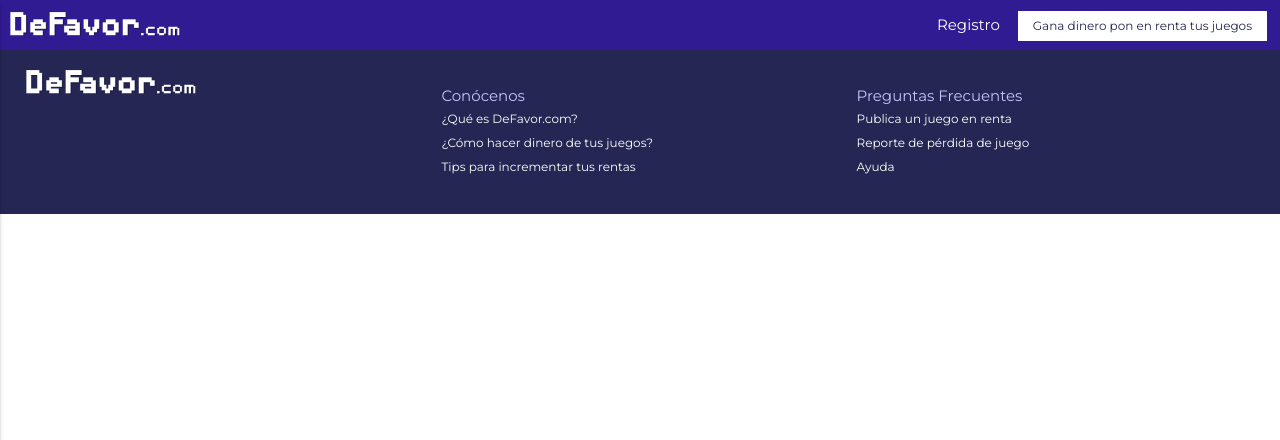
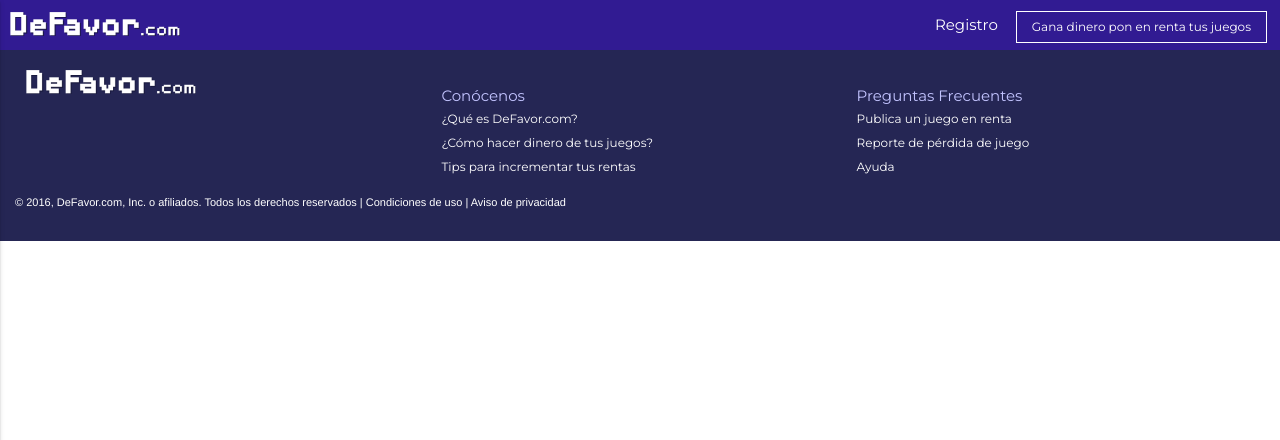
Before and after one commit to sofiarivas/de-favor, a Django app: template templates/base.html in a window 1280 px wide. Shown: the top 440 px of the page. Run offline with Django 3.2, Linux system fonts and the light colour scheme; the template is opened without the code that fills it, so the values that code supplies are empty; some libraries are stand-ins or nearby versions.

Commit message:
Iconos de detalle

```diff
--- a/static/estilos.css
+++ b/static/estilos.css
@@ -27,7 +27,14 @@ h1{
 	width: 170px;
 	height: 24px;
 }
+
 #callto-home{
+	font-size: 12px;
+	border: 1px solid white;
+	margin: 1px 3px;
+}
+
+#callto-home:hover{
 	font-size: 12px;
 	color: #252654;
 	background-color: white;
@@ -54,3 +61,9 @@ h1{
 	font-size: 12px;
 	line-height: 2;
 }
+.legal{
+	color:white;
+	/*color: #ADAEFD;*/
+	font-family: helvetica;
+	font-size: 11px;
+}
--- a/templates/base.html
+++ b/templates/base.html
@@ -68,7 +68,7 @@
           <li class="items-footer">Ayuda</li>
         </ul>
       </div>
-
+      <p class="legal">© 2016, DeFavor.com, Inc. o afiliados. Todos los derechos reservados  |  Condiciones de uso  |  Aviso de privacidad </p>
     </div>
   </footer>
 
```
Also changed, not shown: logo_morado.png (deleted), static/icon1.jpg (added), static/icon2.jpg (added), static/icon3.jpg (added), 1 other file.
